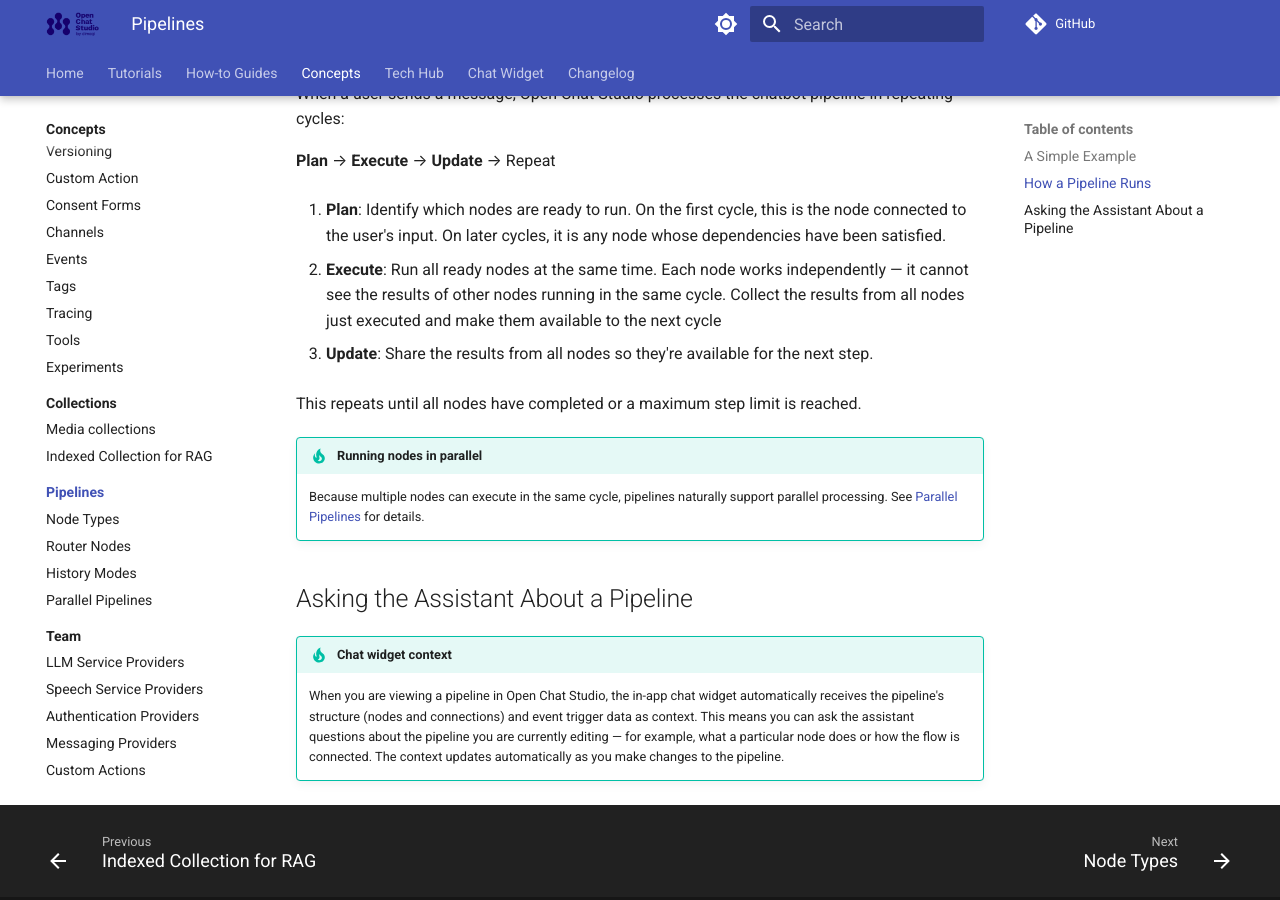
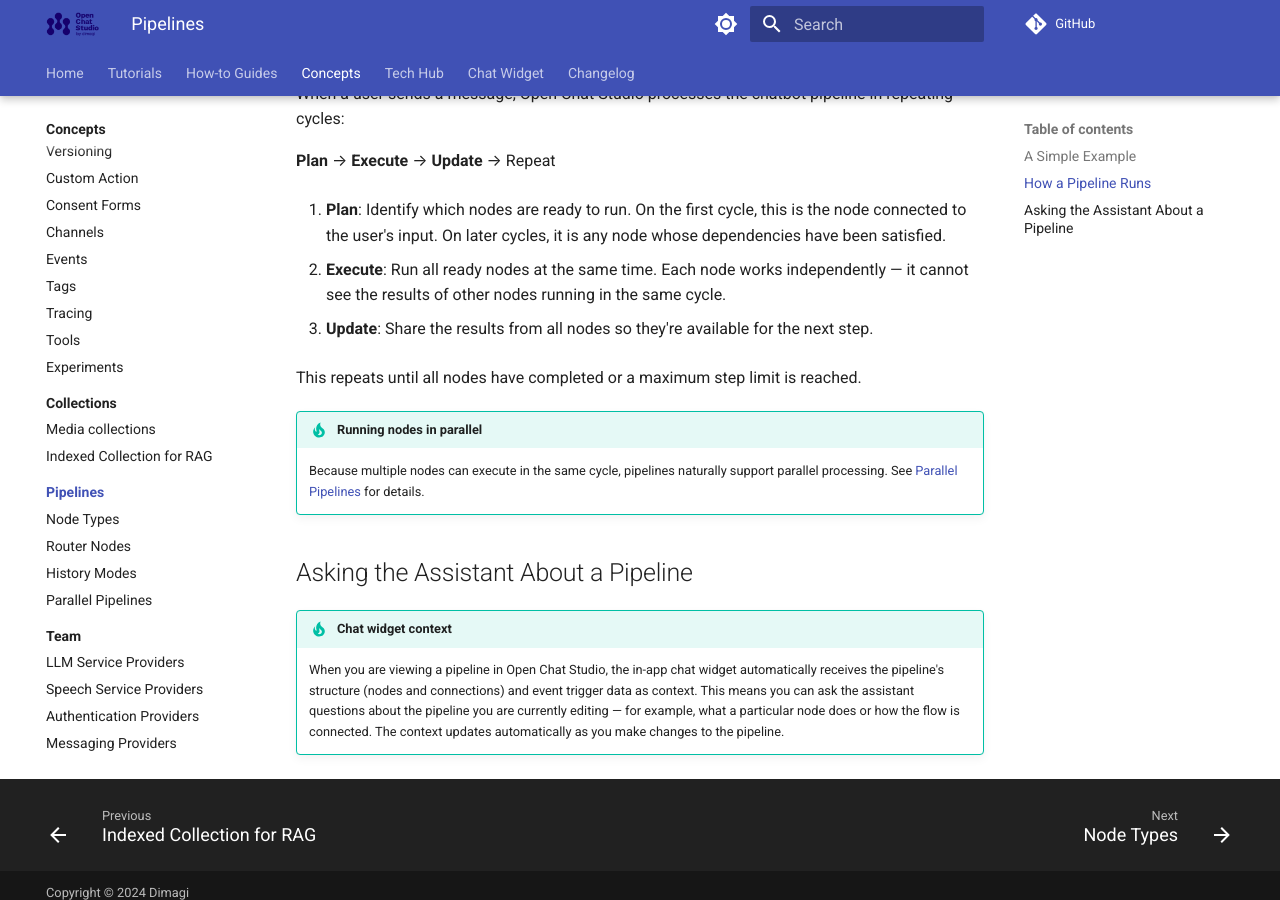
Before and after one commit to dimagi/open-chat-studio-docs, an MkDocs documentation site: the page built from docs/concepts/pipelines/index.md, in a window 1280 px wide and 900 px high, scrolled down 1356 px. Built offline with MkDocs 1.6.1 and Material for MkDocs 9.7.7, drawn with Linux system fonts in a browser that asks for light colours; a script that is not in the unit is left out; comment, search, counter and statistics services are not loaded.

Commit message:
Removed phrase that is not needed and confusing
Co-authored-by: claude[bot] <209825114+claude[bot]@users.noreply.github.com>

```diff
--- a/docs/concepts/pipelines/index.md
+++ b/docs/concepts/pipelines/index.md
@@ -32,7 +32,7 @@ When a user sends a message, Open Chat Studio processes the chatbot pipeline in
 
 1. **Plan**: Identify which nodes are ready to run. On the first cycle, this is the node connected to the user's input. On later cycles, it is any node whose dependencies have been satisfied.
 
-2. **Execute**: Run all ready nodes at the same time. Each node works independently — it cannot see the results of other nodes running in the same cycle. Collect the results from all nodes just executed and make them available to the next cycle
+2. **Execute**: Run all ready nodes at the same time. Each node works independently — it cannot see the results of other nodes running in the same cycle.
 
 3. **Update**: Share the results from all nodes so they're available for the next step.
 
```
